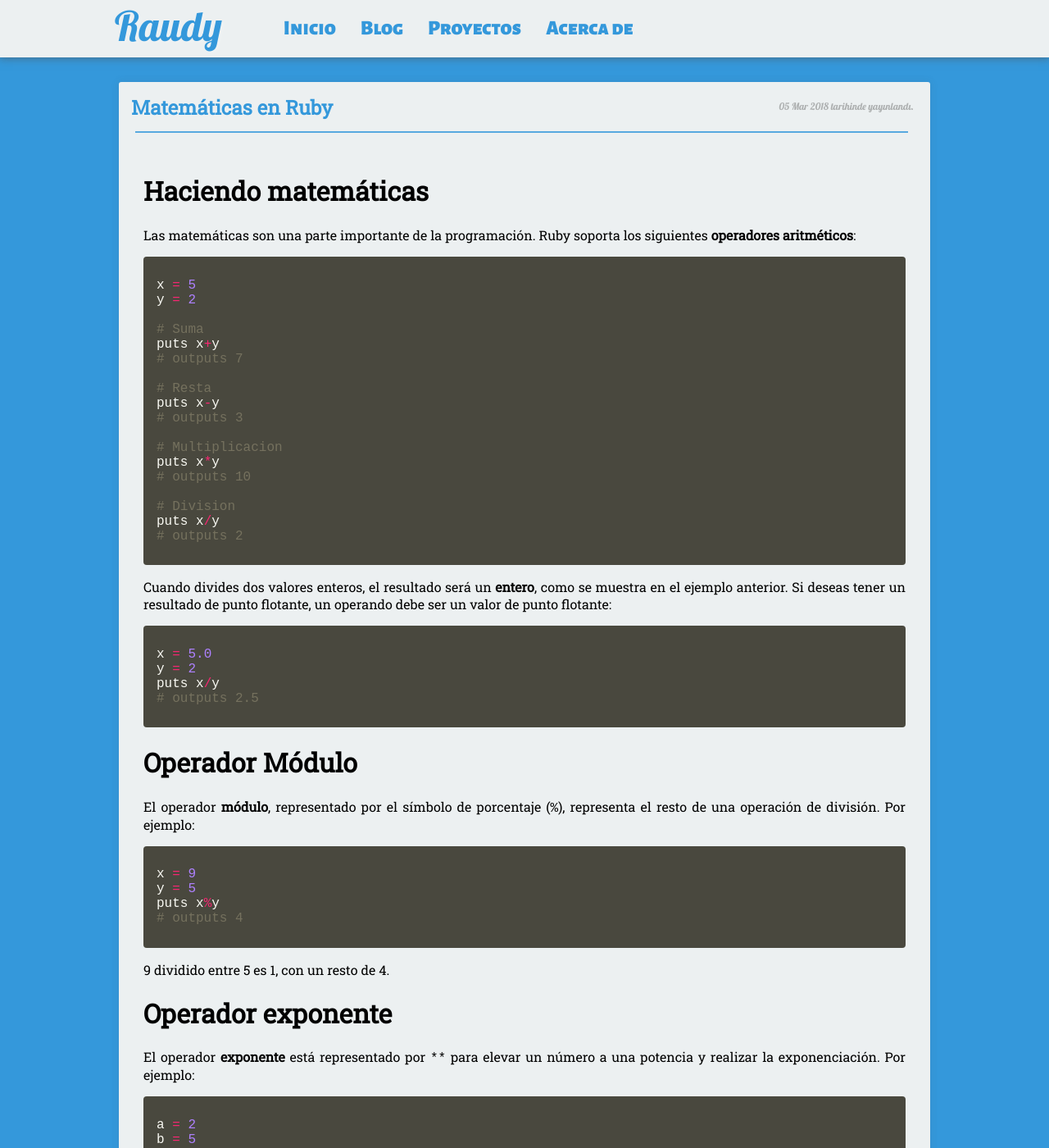
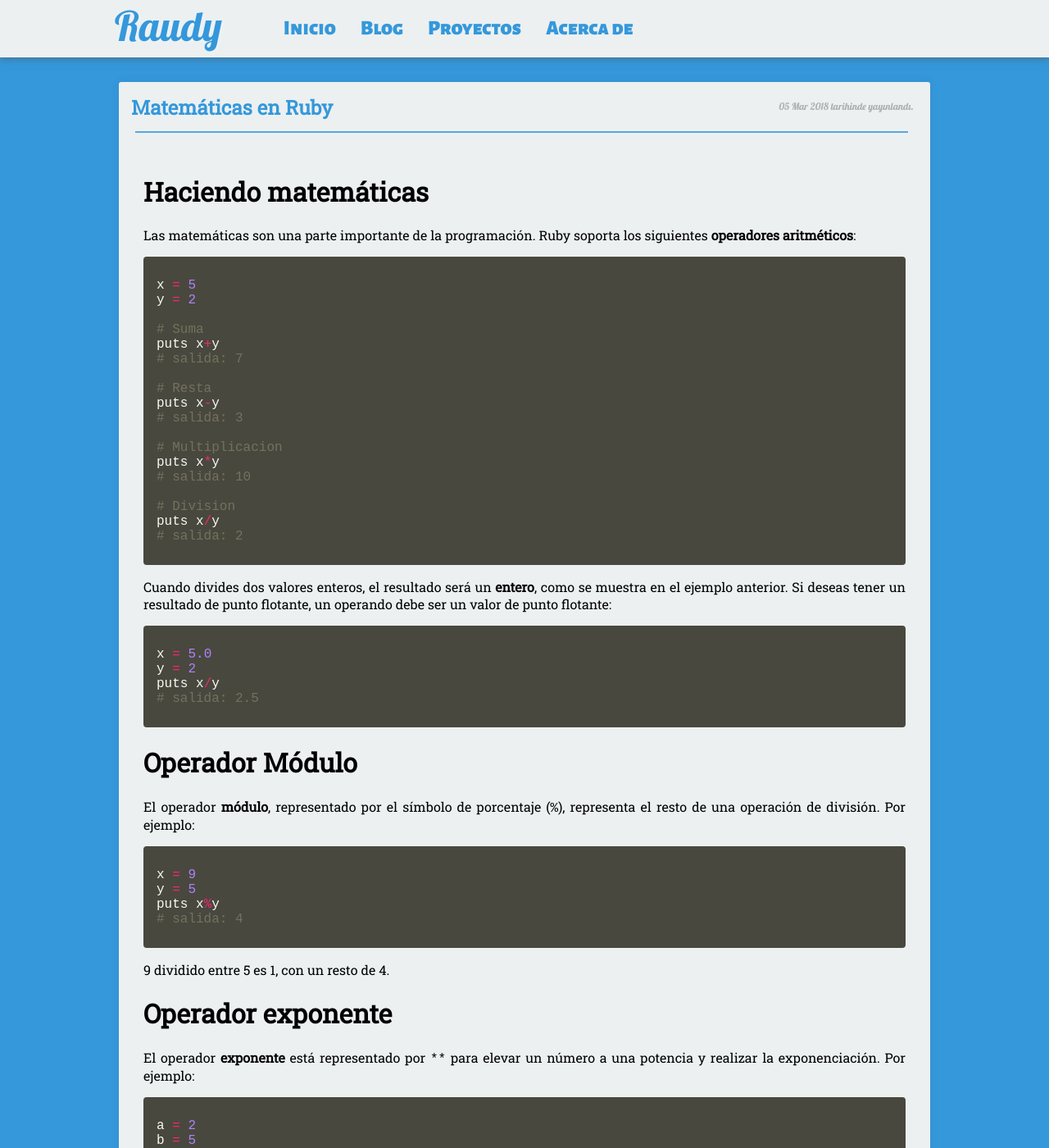
Before and after one commit to nisoto/Blog-anterior-2.0, a Jekyll site: the page built from _posts/2018-03-05-matematicas-ruby.md, in a window 1280 px wide and 1400 px high. Shown: the whole window at 82% size. Built offline with Jekyll 4.4.1, drawn with Linux system fonts in a browser that asks for light colours; nearby versions of some CDN libraries; some of the changed text lies outside the part shown.

Commit message:
Update 2018-03-05-matematicas-ruby.md

```diff
--- a/_posts/2018-03-05-matematicas-ruby.md
+++ b/_posts/2018-03-05-matematicas-ruby.md
@@ -16,19 +16,19 @@ y = 2
 
 # Suma
 puts x+y
-# outputs 7
+# salida: 7
 
 # Resta
 puts x-y
-# outputs 3
+# salida: 3
 
 # Multiplicacion
 puts x*y
-# outputs 10
+# salida: 10
 
 # Division
 puts x/y
-# outputs 2
+# salida: 2
 {% endhighlight %}
 
 Cuando divides dos valores enteros, el resultado será un **entero**, como se muestra en el ejemplo anterior. Si deseas tener un resultado de punto flotante, un operando debe ser un valor de punto flotante:
@@ -37,7 +37,7 @@ Cuando divides dos valores enteros, el resultado será un **entero**, como se mu
 x = 5.0
 y = 2
 puts x/y
-# outputs 2.5
+# salida: 2.5
 {% endhighlight %}
 
 # Operador Módulo
@@ -48,7 +48,7 @@ El operador **módulo**, representado por el símbolo de porcentaje (`%`), repre
 x = 9
 y = 5
 puts x%y
-# outputs 4
+# salida: 4
 {% endhighlight %}
 
 9 dividido entre 5 es 1, con un resto de 4.
@@ -61,7 +61,7 @@ El operador **exponente** está representado por `**` para elevar un número a u
 a = 2
 b = 5
 puts a**b
-# outputs 32
+# salida: 32
 {% endhighlight %}
 
 El resultado es 32 ya que `2*2*2*2*2 = 32`.
@@ -73,12 +73,12 @@ El resultado es 32 ya que `2*2*2*2*2 = 32`.
 Todos los operadores aritméticos tienen formas abreviadas correspondientes para la asignación. Por ejemplo, `a = a+8` puede ser escrito como `a += 8`, los mismo para otros operadores:
 
 {% highlight ruby %}
-x += y # x = x+y
-x-= y # x = x-y
-x *= y # x = x*y
-x /= y # x = x/y
-x %= y # x = x%y
-x **= y # x = x**y
+x += y   # x = x+y
+x -= y   # x = x-y
+x *= y   # x = x*y
+x /= y   # x = x/y
+x %= y   # x = x%y
+x **= y  # x = x**y
 {% endhighlight %}
 
 Estos son llamados **operadores de auto-asignación**, ya que ejecutan una asignación y una operación aritmética al mismo tiempo.
```
